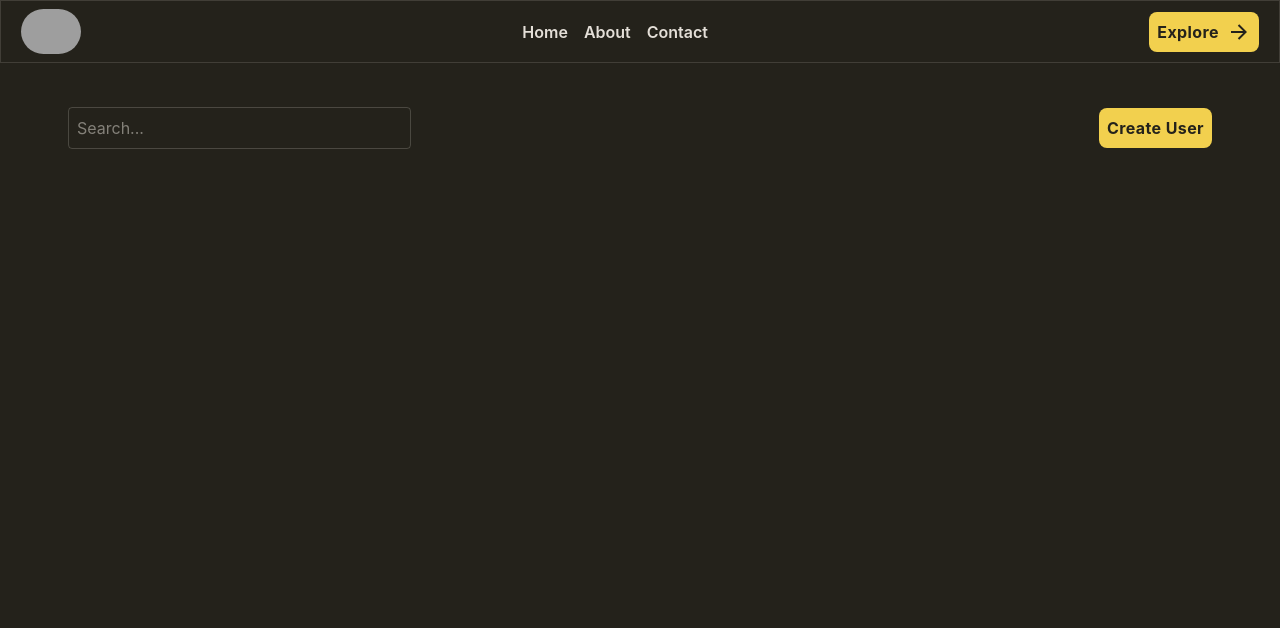
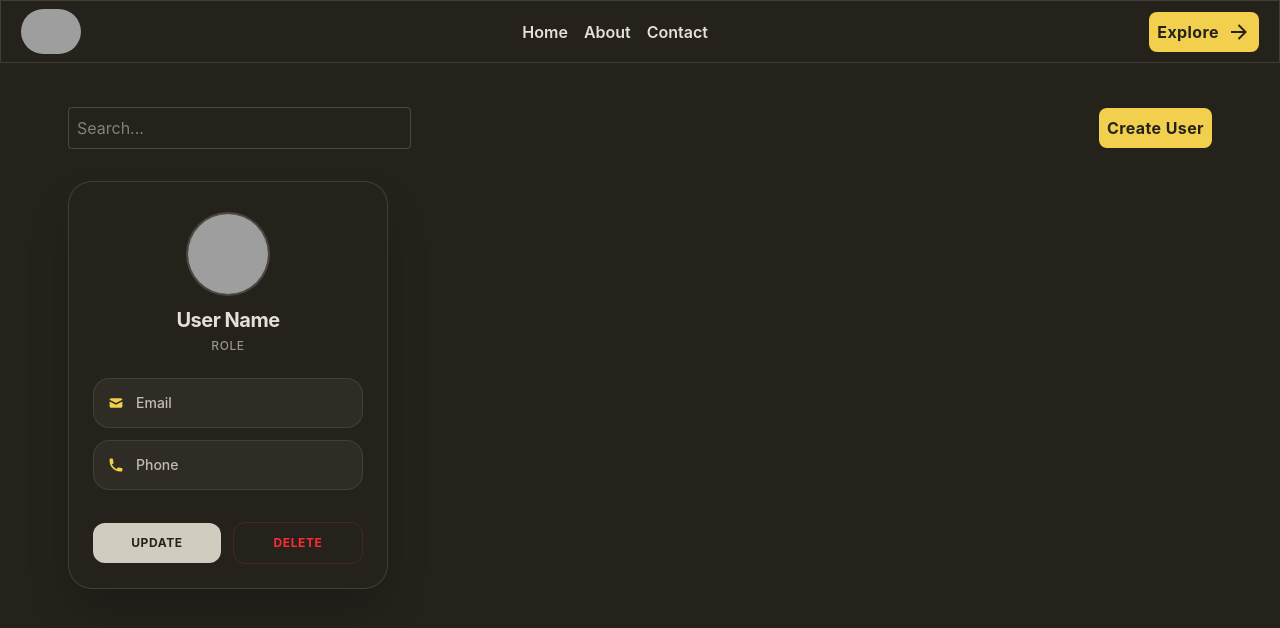
Before and after one commit to prathamkave/RHF_CRUD, a React (Vite) app: page / in a window 1280 px wide. Shown: the top 628 px of the page. Built offline with nearby package versions, Linux system fonts and the light colour scheme; grey boxes are pictures that could not be loaded.

Commit message:
Usercard Created

```diff
--- a/src/components/Content.jsx
+++ b/src/components/Content.jsx
@@ -1,5 +1,6 @@
 import React from "react";
 import SearchBar from "./SearchBar";
+import UserCard from "./UserCard";
 
 const Content = ({ setToggle }) => {
   return (
@@ -7,6 +8,7 @@ const Content = ({ setToggle }) => {
       <div className="mt-4">
         <SearchBar setToggle={setToggle} />
       </div>
+      <UserCard />
     </div>
   );
 };
--- a/src/components/UserCard.jsx
+++ b/src/components/UserCard.jsx
@@ -1,19 +1,60 @@
 import React from "react";
 
 const UserCard = () => {
-  return (
-    <div>
-      <div>
-        <img src="" alt="" />
-        <h2>Name</h2>
-        <p>Bio</p>
-      </div>
-      <div>
-        <button>Update</button>
-        <button>Delete</button>
-      </div>
-    </div>
-  );
+	return (
+		<div className='w-full max-w-xs bg-[#24221B] border border-[#E4DFD8]/15 rounded-3xl p-6 shadow-2xl relative mt-8'>
+			<div className='flex flex-col items-center mt-2 mb-6'>
+				<img
+					src='https://images.unsplash.com/photo-1502685104226-ee32379fefbe?ixlib=rb-4.0.3&ixid=M3wxMjA3fDB8MHxwaG90by1wYWdlfHx8fGVufDB8fHx8&auto=format&fit=crop&w=687&q=80'
+					alt='User Avatar'
+					className='w-20 h-20 rounded-full object-cover mb-3 ring-2 ring-[#E4DFD8]/20'
+				/>
+				<h3 className='text-xl font-bold text-[#E4DFD8] tracking-tight'>
+					User Name
+				</h3>
+				<p className='text-xs font-medium text-[#E4DFD8]/60 mt-1 uppercase tracking-wider'>
+					Role
+				</p>
+			</div>
+
+			<div className='space-y-3 mb-8'>
+				<div className='flex items-center space-x-3 text-sm text-[#E4DFD8]/80 bg-[#E4DFD8]/5 p-3.5 rounded-2xl border border-[#E4DFD8]/10'>
+					<svg
+						xmlns='http://www.w3.org/2000/svg'
+						className='h-4 w-4 text-[#F2D04E] shrink-0'
+						viewBox='0 0 20 20'
+						fill='currentColor'
+					>
+						<path d='M2.003 5.884L10 9.882l7.997-3.998A2 2 0 0016 4H4a2 2 0 00-1.997 1.884z' />
+						<path d='M18 8.118l-8 4-8-4V14a2 2 0 002 2h12a2 2 0 002-2V8.118z' />
+					</svg>
+					<span className='truncate font-medium'>Email</span>
+				</div>
+
+				<div className='flex items-center space-x-3 text-sm text-[#E4DFD8]/80 bg-[#E4DFD8]/5 p-3.5 rounded-2xl border border-[#E4DFD8]/10'>
+					<svg
+						xmlns='http://www.w3.org/2000/svg'
+						className='h-4 w-4 text-[#F2D04E] shrink-0'
+						viewBox='0 0 20 20'
+						fill='currentColor'
+					>
+						<path d='M2 3a1 1 0 011-1h2.153a1 1 0 01.986.836l.74 4.435a1 1 0 01-.54 1.06l-1.548.773a11.037 11.037 0 006.105 6.105l.774-1.548a1 1 0 011.059-.54l4.435.74a1 1 0 01.836.986V17a1 1 0 01-1 1h-2C7.82 18 2 12.18 2 5V3z' />
+					</svg>
+					<span className='font-medium'>Phone</span>
+				</div>
+			</div>
+
+			<div className='flex items-center justify-between space-x-3'>
+				<button className='flex-1 py-3 bg-[#d0cdc0] text-[#24221B] font-bold text-xs uppercase tracking-wider rounded-xl hover:bg-[#E5C138] transition-colors cursor-pointer active:scale-[0.98]'>
+					Update
+				</button>
+
+				<button className='flex-1 py-3 bg-transparent text-red-500 border border-red-500/20 font-bold text-xs uppercase tracking-wider rounded-xl hover:bg-red-500/20 transition-colors cursor-pointer active:scale-[0.98]'>
+					Delete
+				</button>
+			</div>
+		</div>
+	);
 };
 
 export default UserCard;
```
